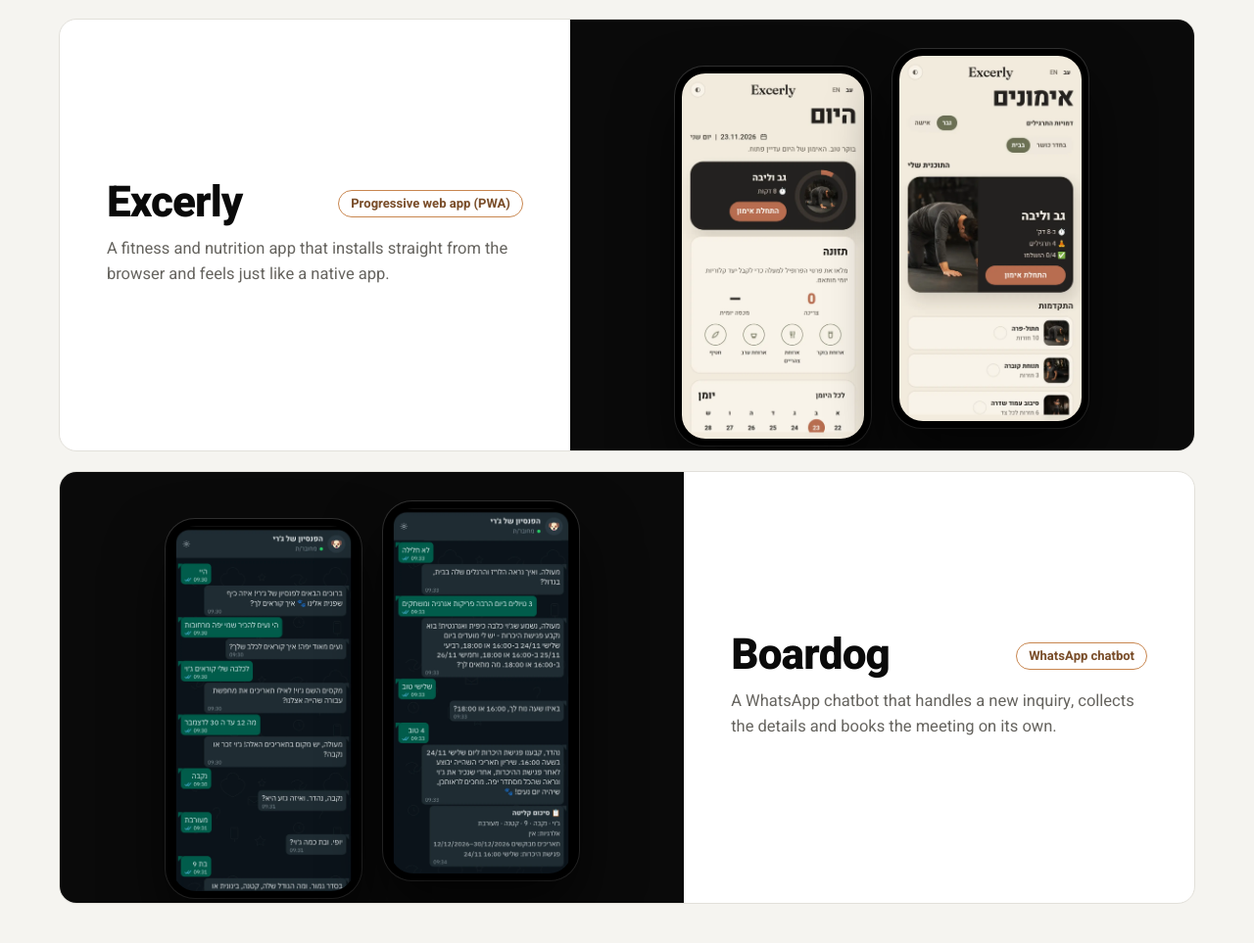
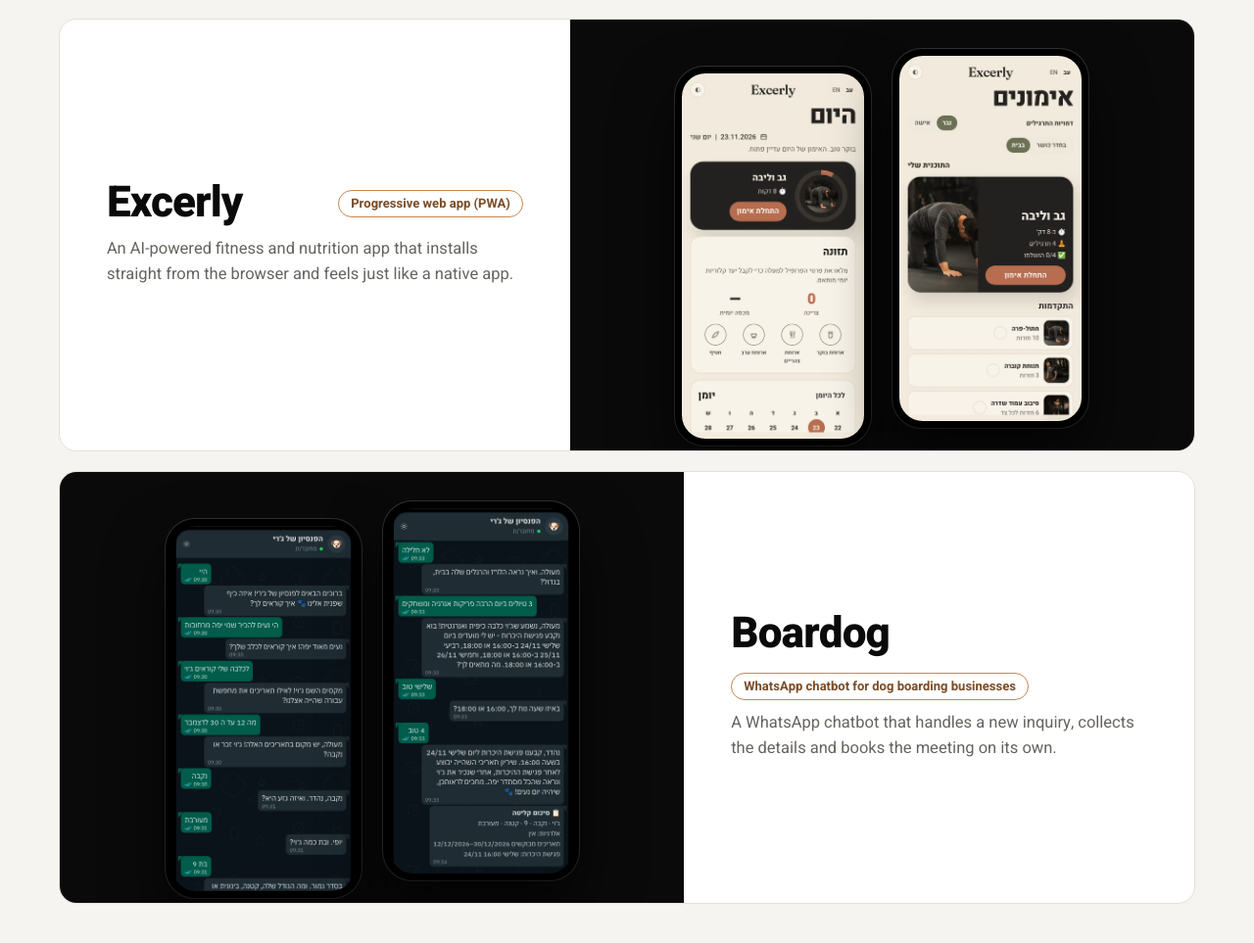
Before and after one commit to shaydadon/sdmarketing, a PHP site: page /en/ in a window 1280 px wide, after a click on "I want an app for my customers, without going through the Ap". Shown: the part 3569-4532 px from the top of the page at 98% size. Run offline with PHP 8.4, Linux system fonts and the light colour scheme; some web fonts are replaced.

Commit message:
Excerly and Boardog described the same way everywhere, in Hebrew and English.
- Excerly: an AI-powered fitness and nutrition app (projects data, home hero label and FAQ, services PWA intro and visual, PWA article).
- Boardog: a WhatsApp chatbot for dog boarding businesses, not a demo (home card, projects page, services visual, WhatsApp chatbot article, accessibility statement).

Co-Authored-By: Claude Opus 5.5 <noreply@anthropic.com>
Claude-Session: https://claude.ai/code/session_014zuAcs1zaquws76TnR3NXN

```diff
--- a/accessibility.php
+++ b/accessibility.php
@@ -38,7 +38,7 @@ HTML],
         ['limits', 'מגבלות ידועות', <<<HTML
 <p>למרות המאמצים, ייתכן שחלקים מסוימים באתר עדיין אינם נגישים במלואם. בפרט:</p>
 <ul>
-  <li>צילומי המסך בעמוד הפרויקטים הם צילומים אמיתיים, והתוכן שלהם מתואר גם בטקסט שלצידם. הדגמות אחרות (שיחת הוואטסאפ, תרשים האוטומציה ודוח הפרסום) מסומנות "הדגמה להמחשה".</li>
+  <li>צילומי המסך בעמוד הפרויקטים הם צילומים אמיתיים, והתוכן שלהם מתואר גם בטקסט שלצידם. הדגמות אחרות (תרשים האוטומציה ודוח הפרסום) מסומנות "הדגמה להמחשה".</li>
   <li>אתרים חיצוניים שאליהם מקשר האתר (כגון אתרי לקוחות ווואטסאפ) אינם באחריותנו, ורמת הנגישות שלהם עשויה להשתנות.</li>
 </ul>
 <p>אם נתקלתם בבעיה, נשמח שתספרו לנו, ונטפל בה בהקדם.</p>
@@ -87,7 +87,7 @@ HTML],
             ['limits', 'Known limitations', <<<HTML
 <p>Despite our efforts, some parts of the site may not be fully accessible yet. In particular:</p>
 <ul>
-  <li>The screenshots on the projects page are real, and their content is also described in the text next to them. Other demos (the WhatsApp conversation, the automation diagram and the ad report) are marked as illustrations.</li>
+  <li>The screenshots on the projects page are real, and their content is also described in the text next to them. Other demos (the automation diagram and the ad report) are marked as illustrations.</li>
   <li>Some demos and screenshots show Hebrew content.</li>
   <li>External sites the site links to (such as client sites and WhatsApp) are not under our control, and their accessibility may vary.</li>
 </ul>
--- a/includes/articles-data.php
+++ b/includes/articles-data.php
@@ -21,7 +21,7 @@ $articles = [
 <p>בוט טוב מוריד ממך את החלק שחוזר על עצמו. את השאר אתה ממשיך לעשות בעצמך:</p>
 <ul><li><strong>עונה על שאלות נפוצות.</strong> שעות פעילות, מחירים, כתובת, זמני אספקה. אותן שאלות שאתה עונה עליהן עשר פעמים ביום.</li><li><strong>אוסף פרטים.</strong> שם, טלפון, מה הלקוח צריך ומתי. בלי טלפונים חוזרים ובלי לשכוח לשאול משהו.</li><li><strong>קובע תורים ופגישות.</strong> מציע מועדים פנויים, מקבל תשובה, ורושם ביומן.</li><li><strong>מסנן ומעביר לנציג.</strong> כשמגיעה שאלה מורכבת, הבוט מעביר את השיחה אליך עם כל הפרטים שכבר נאספו.</li><li><strong>שומר את הליד.</strong> כל פנייה נשמרת בטבלה או ב-CRM, כדי שאף ליד לא ילך לאיבוד.</li></ul>
 <h2 id="part-2">איך זה נראה בפועל</h2>
-<p>Boardog הוא הדגמה של צ׳אטבוט לבעלי פנסיונים לכלבים. לקוחה כותבת "היי", והבוט מנהל את כל שיחת הקליטה: שואל את שם הכלב, הגזע, הגיל, התאריכים, חיסונים ואלרגיות. בסוף הוא מציע מועדים לפגישת היכרות, קובע אחד, ושולח סיכום מסודר. בעל הפנסיון מקבל ליד מוכן, בלי לנהל אף הודעה ידנית.</p>
+<p>Boardog הוא צ׳אטבוט וואטסאפ לבעלי פנסיונים לכלבים. לקוחה כותבת "היי", והבוט מנהל את כל שיחת הקליטה: שואל את שם הכלב, הגזע, הגיל, התאריכים, חיסונים ואלרגיות. בסוף הוא מציע מועדים לפגישת היכרות, קובע אחד, ושולח סיכום מסודר. בעל הפנסיון מקבל ליד מוכן, בלי לנהל אף הודעה ידנית.</p>
 <p>אפשר לראות את השיחה המלאה בעמוד <a href="{BASE}projects#case-bot">הפרויקטים</a>.</p>
 <h2 id="part-3">מתי צ׳אטבוט לוואטסאפ מתאים לעסק שלך</h2>
 <p>הוא שווה את זה כשמתקיים לפחות אחד מאלה:</p>
@@ -267,7 +267,7 @@ $articles = [
 <div class="post-table"><table><thead><tr><th scope="col"></th><th scope="col">אפליקציית PWA</th><th scope="col">אפליקציה בחנות</th></tr></thead><tbody><tr><th scope="row">התקנה</th><td>מהדפדפן, בלחיצה</td><td>הורדה מהחנות</td></tr><tr><th scope="row">אישור של אפל או גוגל</th><td>לא צריך</td><td>צריך, ולוקח זמן</td></tr><tr><th scope="row">גרסאות לפיתוח</th><td>אחת לכל המכשירים</td><td>בדרך כלל שתיים</td></tr><tr><th scope="row">עדכונים</th><td>מיידיים, בלי לחכות לאישור</td><td>דרך החנות</td></tr><tr><th scope="row">התראות</th><td>כן</td><td>כן</td></tr><tr><th scope="row">גישה לחיישנים מתקדמים</th><td>חלקית</td><td>מלאה</td></tr><tr><th scope="row">חשיפה בחנות האפליקציות</th><td>לא</td><td>כן</td></tr></tbody></table></div>
 <h2 id="part-3">מתי PWA היא הבחירה הנכונה</h2>
 <ul><li><strong>אפליקציה ללקוחות קבועים:</strong> קביעת תורים, הזמנות, כרטיסייה, מועדון לקוחות.</li><li><strong>כלי פנימי לצוות:</strong> טפסים לשטח, דיווחים, רשימות משימות.</li><li><strong>מערכת הזמנות</strong> למסעדה, סטודיו או נותן שירות.</li><li><strong>MVP:</strong> גרסה ראשונה של רעיון, כדי לבדוק אותו מול משתמשים אמיתיים לפני השקעה גדולה.</li></ul>
-<p>כך נבנתה <a href="https://shaydadon.github.io/Excerly/" target="_blank" rel="noopener">Excerly</a>, אפליקציית אימונים שמתקינים מהדפדפן ונפתחת כמו אפליקציה, באנדרואיד ובאייפון. בלי חנות. בלי המתנה.</p>
+<p>כך נבנתה <a href="https://shaydadon.github.io/Excerly/" target="_blank" rel="noopener">Excerly</a>, אפליקציית כושר ותזונה מבוססת AI שמתקינים מהדפדפן ונפתחת כמו אפליקציה, באנדרואיד ובאייפון. בלי חנות. בלי המתנה.</p>
 <p>אפשר גם לחבר אותה ל<a href="{BASE}articles/small-business-automations">אוטומציות לעסקים</a> ול<a href="{BASE}articles/whatsapp-chatbot">צ׳אטבוט לוואטסאפ</a>, בדיוק כמו אתר.</p>
 <h2 id="part-4">פיתוח אפליקציה לעסק: למה PWA זולה יותר לתחזק</h2>
 <p>באפליקציה רגילה כותבים בדרך כלל שתי גרסאות, אחת לאייפון ואחת לאנדרואיד, ומעדכנים את שתיהן בכל שינוי. ב-PWA יש קוד אחד. תיקון נכנס לכל המכשירים באותו רגע, בלי לחכות לאישור של חנות.</p>
--- a/includes/en/projects-data.php
+++ b/includes/en/projects-data.php
@@ -19,7 +19,7 @@ $projects = [
         'name'      => 'Excerly',
         'cat'       => 'pwa',
         'tag'       => 'Progressive web app (PWA)',
-        'summary'   => 'A fitness and nutrition app that installs straight from the browser and feels just like a native app.',
+        'summary'   => 'An AI-powered fitness and nutrition app that installs straight from the browser and feels just like a native app.',
         'url'       => 'https://shaydadon.github.io/Excerly/',
         'url_label' => 'Open the app',
         'layout'    => 'phones',
--- a/includes/en/services-data.php
+++ b/includes/en/services-data.php
@@ -48,7 +48,7 @@ $services = [
         'items'    => ['Your icon on your customers’ home screens', 'Works offline', 'Push notifications', 'One codebase for Android, iPhone and desktop'],
         'headline' => 'A real app,',
         'headline_accent' => 'no app store required.',
-        'intro'    => 'A progressive web app (PWA) installs from the browser in one tap and behaves like a native app: a home screen icon, full screen, push notifications and offline access. One codebase runs on Android, iPhone and desktop. That’s how Excerly was built.',
+        'intro'    => 'A progressive web app (PWA) installs from the browser in one tap and behaves like a native app: a home screen icon, full screen, push notifications and offline access. One codebase runs on Android, iPhone and desktop. That’s how Excerly, an AI-powered fitness and nutrition app, was built.',
         'fit'      => 'Loyalty programs, ordering and team tools',
         'features' => [
             ['title' => 'One-tap install', 'text' => 'No app store, no review process and no waiting for updates to be approved.'],
--- a/includes/projects-data.php
+++ b/includes/projects-data.php
@@ -24,7 +24,7 @@ $projects = [
         'name'      => 'Excerly',
         'cat'       => 'pwa',
         'tag'       => 'אפליקציית PWA',
-        'summary'   => 'אפליקציית כושר ותזונה שמתקינים מהדפדפן ונפתחת כמו אפליקציה.',
+        'summary'   => 'אפליקציית כושר ותזונה מבוססת AI, שמתקינים מהדפדפן ונפתחת כמו אפליקציה.',
         'url'       => 'https://shaydadon.github.io/Excerly/',
         'url_label' => 'לאפליקציה',
         'layout'    => 'phones',
@@ -42,7 +42,7 @@ $project_cats = [
     'automations' => 'אוטומציות לעסקים',
 ];
 
-// Cases shown on the projects page that are not in $projects (the Boardog chatbot demo, includes/wa-demo.php).
+// Cases shown on the projects page that are not in $projects (the Boardog WhatsApp chatbot, includes/wa-demo.php).
 $extra_cases = ['automations' => 1];
 
 $projects_soon = 'בקרוב: דפי נחיתה ואתרי תדמית';
--- a/includes/service-visual.php
+++ b/includes/service-visual.php
@@ -8,7 +8,7 @@ function service_visual(string $id): void
           <source src="<?= url('assets/video/boardog-chat.webm') ?>" type="video/webm">
           <source src="<?= url('assets/video/boardog-chat.mp4') ?>" type="video/mp4">
         </video>
-        <span class="note"><?= tr('הדגמה: צ׳אטבוט לוואטסאפ לעסקים', 'Demo: a WhatsApp chatbot in action (conversation in Hebrew)') ?></span>
+        <span class="note"><?= tr('Boardog · צ׳אטבוט וואטסאפ לבעלי פנסיונים', 'Boardog · WhatsApp chatbot for dog boarding businesses (conversation in Hebrew)') ?></span>
       </div>
     <?php elseif ($id === 'websites'): ?>
       <div class="visual real">
@@ -34,7 +34,7 @@ function service_visual(string $id): void
       <div class="visual real ex">
         <div class="mphone"><img src="<?= url('assets/img/projects/excerly/home-m.webp') ?>" alt="<?= tr('צילום מסך של האפליקציה Excerly', 'Screenshot of the Excerly app') ?>" width="780" height="1688" loading="lazy" decoding="async"></div>
         <div class="mphone"><img src="<?= url('assets/img/projects/excerly/workouts-m.webp') ?>" alt="<?= tr('צילום מסך נוסף של האפליקציה Excerly', 'Another screenshot of the Excerly app') ?>" width="780" height="1688" loading="lazy" decoding="async"></div>
-        <span class="note"><?= tr('צילום מסך אמיתי', 'Real screenshot') ?> · Excerly</span>
+        <span class="note"><?= tr('צילום מסך אמיתי', 'Real screenshot') ?> · Excerly · <?= tr('כושר ותזונה מבוססת AI', 'AI fitness and nutrition') ?></span>
       </div>
     <?php elseif ($id === 'campaigns'): ?>
       <div class="visual">
--- a/includes/services-data.php
+++ b/includes/services-data.php
@@ -48,7 +48,7 @@ $services = [
         'items'    => ['אייקון במסך הבית של הלקוח', 'עבודה גם בלי חיבור לאינטרנט', 'התראות פוש', 'קוד אחד לאנדרואיד, לאייפון ולמחשב'],
         'headline' => 'אפליקציה אמיתית,',
         'headline_accent' => 'ללא צורך בחנות האפליקציות.',
-        'intro'    => 'PWA היא אפליקציית ווב שמתקינים מהדפדפן בלחיצה: אייקון במסך הבית, מסך מלא, התראות ועבודה גם בלי אינטרנט. קוד אחד רץ על אנדרואיד, אייפון ומחשב. כך נבנתה Excerly.',
+        'intro'    => 'PWA היא אפליקציית ווב שמתקינים מהדפדפן בלחיצה: אייקון במסך הבית, מסך מלא, התראות ועבודה גם בלי אינטרנט. קוד אחד רץ על אנדרואיד, אייפון ומחשב. כך נבנתה Excerly, אפליקציית כושר ותזונה מבוססת AI.',
         'fit'      => 'מועדון לקוחות, הזמנות וכלים לצוות',
         'features' => [
             ['title' => 'התקנה בלחיצה', 'text' => 'ללא צורך בחנות האפליקציות, בלי אישורים ובלי המתנה לעדכונים.'],
--- a/includes/wa-demo.php
+++ b/includes/wa-demo.php
@@ -1,5 +1,5 @@
 <?php
-// Illustrative WhatsApp bot. Rendered only on the projects page, after Excerly.
+// The Boardog WhatsApp chatbot for dog boarding businesses. Rendered only on the projects page, after Excerly.
 $wa_msgs = [
     ['c', 'היי'],
     ['b', 'ברוכים הבאים לפנסיון של ג׳רי! איזה כיף שפנית אלינו 🐾 איך קוראים לך?'],
@@ -88,10 +88,10 @@ $wa_n = count($wa_msgs);
     <div class="case-head">
       <div>
         <h2 id="case-bot-title" lang="en">Boardog</h2>
-        <div class="tags"><span class="tag acc"><?= tr('אפליקציית צ׳אטבוט לבעלי פנסיונים', 'WhatsApp chatbot for dog boarding businesses') ?></span></div>
+        <div class="tags"><span class="tag acc"><?= tr('צ׳אטבוט וואטסאפ לבעלי פנסיונים', 'WhatsApp chatbot for dog boarding businesses') ?></span></div>
       </div>
       <div>
-        <p class="desc"><?= tr('דוגמה לצ׳אטבוט לוואטסאפ שמקבל פנייה, אוסף את הפרטים וקובע פגישה לבד.', 'A WhatsApp chatbot that handles a new inquiry, collects every detail and books the meeting on its own.') ?></p>
+        <p class="desc"><?= tr('צ׳אטבוט וואטסאפ לבעלי פנסיונים שמקבל פנייה, אוסף את הפרטים וקובע פגישה לבד.', 'A WhatsApp chatbot that handles a new inquiry, collects every detail and books the meeting on its own.') ?></p>
         <div class="acts">
           <a class="btn btn-ink" href="<?= e(wa_link($site, tr('היי, אשמח לשמוע על צ׳אטבוט לוואטסאפ', 'Hi, I’d like to learn more about a WhatsApp chatbot for my business'))) ?>" target="_blank" rel="noopener"><?= tr('לשיחה על בוט', 'Ask me about a chatbot') ?><?= icon('external') ?></a>
         </div>
--- a/index.php
+++ b/index.php
@@ -18,14 +18,14 @@ require __DIR__ . '/includes/projects-data.php';
       <a class="btn btn-main" href="<?= e(wa_link($site, tr('היי שי, אשמח לדבר על העסק שלי', "Hi Shay, I'd like to talk about my business"))) ?>" target="_blank" rel="noopener"><span><?= tr('בואו נדבר על העסק שלכם', 'Let’s talk about your business') ?></span><?= icon('arrow') ?></a>
       <p class="offer"><?= tr('הודעה קצרה בוואטסאפ מספיקה. אחזור עם רעיון אחד שאפשר להתחיל ממנו, בלי התחייבות.', 'A quick WhatsApp message is all it takes. I’ll reply with one concrete idea you can start with, no strings attached.') ?></p>
     </div>
-    <figure class="h3-art" aria-label="<?= tr('עבודות אמיתיות: החנות fisha.shop, האפליקציה Excerly והצ׳אטבוט Boardog', 'Live projects: the fisha.shop online store, the Excerly app and the Boardog chatbot') ?>">
+    <figure class="h3-art" aria-label="<?= tr('עבודות אמיתיות: החנות fisha.shop, אפליקציית הכושר והתזונה Excerly וצ׳אטבוט הוואטסאפ Boardog', 'Live projects: the fisha.shop online store, the Excerly AI fitness and nutrition app and the Boardog WhatsApp chatbot') ?>">
       <div class="browser h3-b">
         <div class="bar"><i></i><i></i><i></i><u>fisha.shop</u></div>
         <img src="<?= url('assets/img/projects/fisha/tattoos-1.webp') ?>" alt="" width="1600" height="1000" decoding="async" fetchpriority="high">
       </div>
       <div class="device h3-p"><img src="<?= url('assets/img/projects/excerly/session-m.webp') ?>" alt="" width="780" height="1688" decoding="async"></div>
       <div class="device h3-bd"><img src="<?= url('assets/img/projects/boardog/chat-end.webp') ?>" alt="" width="780" height="1690" decoding="async"></div>
-      <ul class="h3-why" aria-label="<?= tr('מה הצ׳אטבוט Boardog פותר', 'What the Boardog chatbot solves') ?>">
+      <ul class="h3-why" aria-label="<?= tr('מה צ׳אטבוט הוואטסאפ Boardog פותר', 'What the Boardog WhatsApp chatbot solves') ?>">
         <li><?= icon('check') ?><span><?= tr('<b>עונה תוך שניות</b>גם בשתיים בלילה', '<b>Replies in seconds</b>even at 2 a.m.') ?></span></li>
         <li><?= icon('check') ?><span><?= tr('<b>אוסף את כל הפרטים</b>בלי טלפונים חוזרים', '<b>Captures every detail</b>no phone tag') ?></span></li>
         <li><?= icon('check') ?><span><?= tr('<b>קובע פגישה לבד</b>ושולח סיכום מסודר', '<b>Books the meeting</b>and sends a tidy summary') ?></span></li>
@@ -102,7 +102,7 @@ require __DIR__ . '/includes/projects-data.php';
     $home_projects = $projects;
     $home_projects[] = [
         'name'    => 'Boardog',
-        'tag'     => tr('צ׳אטבוט לוואטסאפ', 'WhatsApp chatbot'),
+        'tag'     => tr('צ׳אטבוט וואטסאפ לבעלי פנסיונים', 'WhatsApp chatbot for dog boarding businesses'),
         'summary' => tr('צ׳אטבוט לוואטסאפ שמקבל פנייה, אוסף את הפרטים וקובע פגישה לבד.', 'A WhatsApp chatbot that handles a new inquiry, collects the details and books the meeting on its own.'),
         'layout'  => 'phones',
         'shots'   => [
@@ -209,7 +209,7 @@ $faq = $is_en ? [
     ],
     [
         'q' => 'I want an app for my customers, without going through the App Store.',
-        'a' => 'A progressive web app (PWA) installs straight from the browser, no app store required, and opens from an icon on the home screen. One codebase runs on Android, iPhone and desktop. That’s how Excerly was built.',
+        'a' => 'A progressive web app (PWA) installs straight from the browser, no app store required, and opens from an icon on the home screen. One codebase runs on Android, iPhone and desktop. That’s how Excerly, an AI-powered fitness and nutrition app, was built.',
     ],
     [
         'q' => 'I’m paying for ads, but I can’t tell what actually brings in leads.',
@@ -230,7 +230,7 @@ $faq = $is_en ? [
     ],
     [
         'q' => 'אני רוצה אפליקציה ללקוחות, בלי לעבור דרך חנות האפליקציות?',
-        'a' => 'אפליקציית PWA מתקינים ישר מהדפדפן, ללא צורך בחנות האפליקציות, והיא נפתחת עם אייקון במסך הבית. אותו קוד רץ על אנדרואיד, על אייפון ועל מחשב. כך נבנתה Excerly.',
+        'a' => 'אפליקציית PWA מתקינים ישר מהדפדפן, ללא צורך בחנות האפליקציות, והיא נפתחת עם אייקון במסך הבית. אותו קוד רץ על אנדרואיד, על אייפון ועל מחשב. כך נבנתה Excerly, אפליקציית כושר ותזונה מבוססת AI.',
     ],
     [
         'q' => 'אני משלם על פרסום ולא ברור לי מה באמת מביא פניות?',
```
Also changed, not shown: PRODUCT.md (+1 -1 lines), content/articles/01-whatsapp-chatbot.md (+1 -1 lines), content/articles/04-pwa-vs-app-store.md (+1 -1 lines), e2e/tests/site.spec.js (+3 -2 lines).
